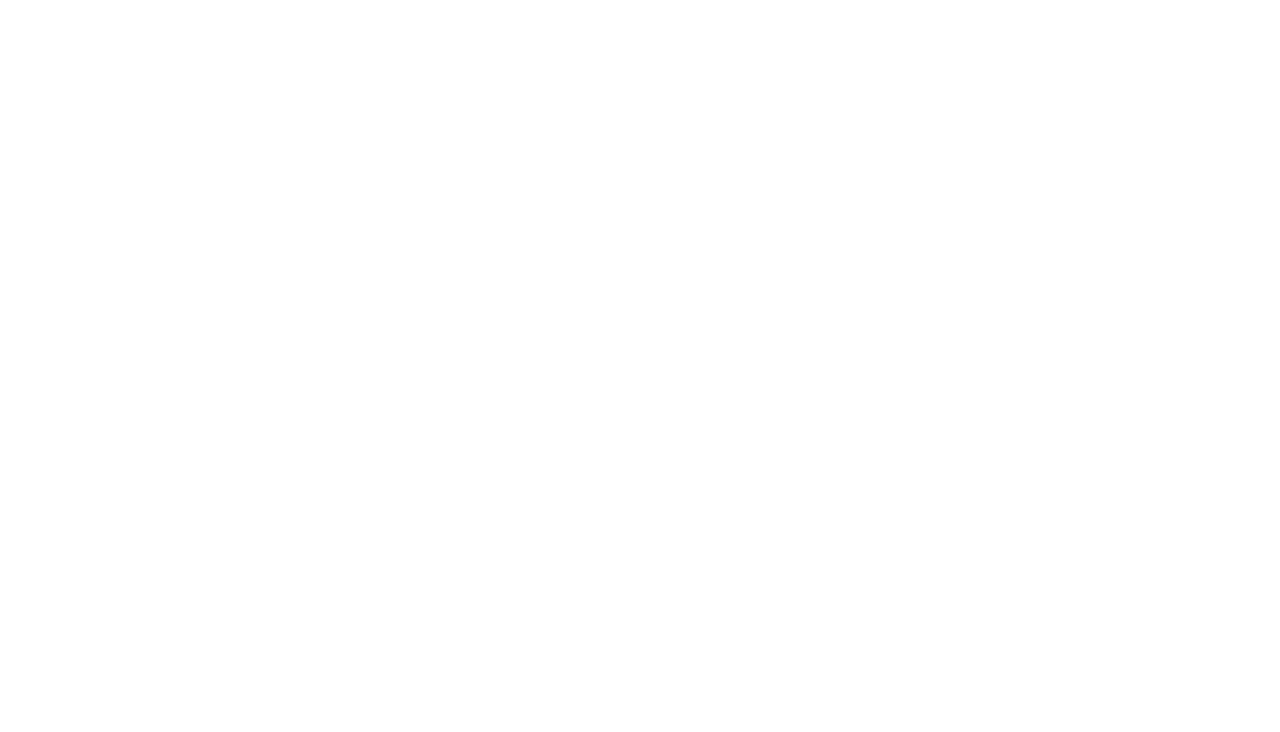
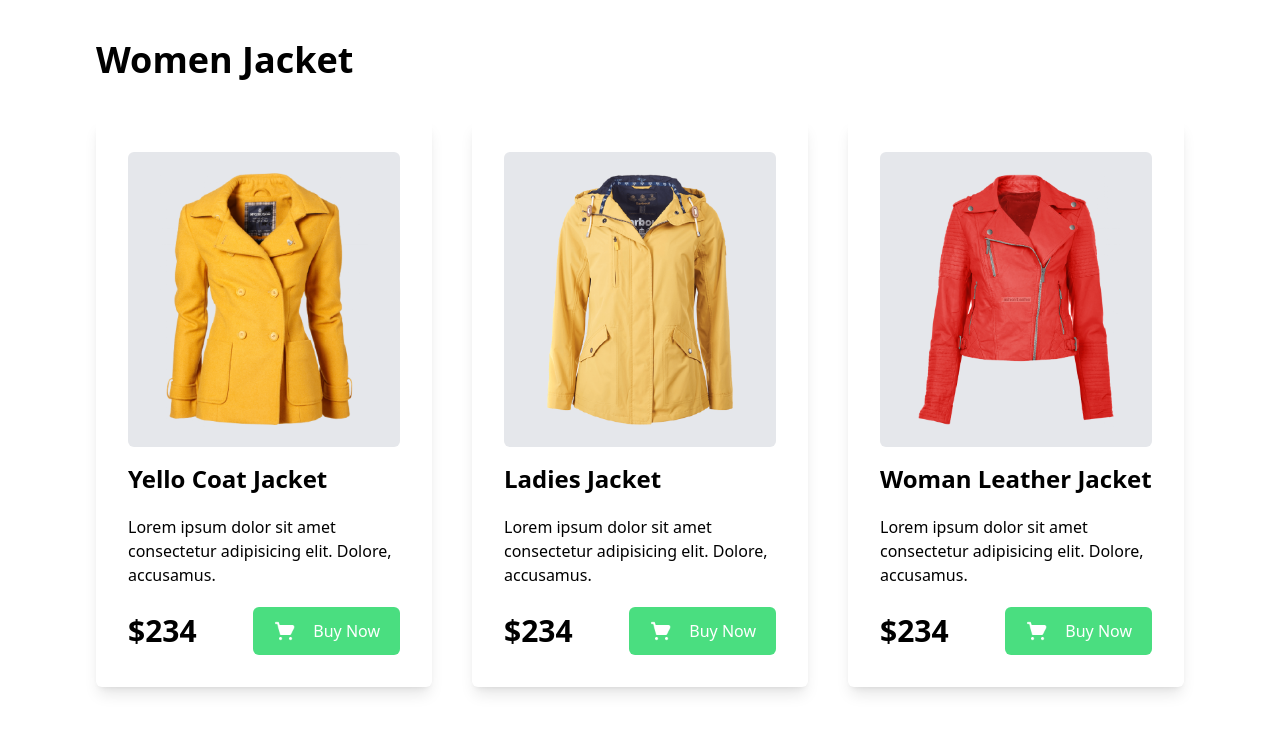
Before and after one commit to JosimHossain1/penguein-fashion, a plain HTML site: page index.html in a window 1280 px wide. Drawn offline with nearby package versions, Linux system fonts and the light colour scheme.

Commit message:
Women Jacket Section Done

```diff
--- a/index.html
+++ b/index.html
@@ -9,8 +9,64 @@
 </head>
 
 <body>
-    <div class="container mx-auto">
+    <div class="px-6 md:px-24 mx-auto">
 
+
+        <!-- Women Jacket -->
+
+        <section class="women-jacket my-10">
+            <h1 class="text-4xl font-bold my-10">Women Jacket</h1>
+            <div class="grid md:grid-cols-3 gap-10">
+
+                <div class="rounded-md shadow-lg p-8">
+                    <div class="jacket bg-gray-200 flex justify-center items-center p-5 rounded-md ">
+                        <img class="w-52" src="/Assets/image/jacket-1.png" alt="">
+                    </div>
+                    <h1 class="text-2xl font-bold my-4">Yello Coat Jacket</h1>
+                    <p class="my-5">Lorem ipsum dolor sit amet consectetur adipisicing elit. Dolore, accusamus.
+                    </p>
+                    <div class="flex justify-between items-center">
+                        <h3 class="text-3xl font-bold">$234</h3>
+
+                        <button class="bg-green-400 py-3 px-5 rounded-md flex items-center gap-4 text-white text-md">
+                            <img class="w-6" src="/Assets/icons/shopping-cart 1.png" alt=""> Buy Now
+                        </button>
+                    </div>
+                </div>
+
+                <div class="rounded-md shadow-lg p-8">
+                    <div class="jacket bg-gray-200 flex justify-center items-center p-5 rounded-md ">
+                        <img class="w-52" src="/Assets/image/jacket-2.png" alt="">
+                    </div>
+                    <h1 class="text-2xl font-bold my-4">Ladies Jacket </h1>
+                    <p class="my-5">Lorem ipsum dolor sit amet consectetur adipisicing elit. Dolore, accusamus.
+                    </p>
+                    <div class="flex justify-between items-center">
+                        <h3 class="text-3xl font-bold">$234</h3>
+
+                        <button class="bg-green-400 py-3 px-5 rounded-md flex items-center gap-4 text-white text-md">
+                            <img class="w-6" src="/Assets/icons/shopping-cart 1.png" alt=""> Buy Now
+                        </button>
+                    </div>
+                </div>
+
+                <div class="rounded-md shadow-lg p-8">
+                    <div class="jacket bg-gray-200 flex justify-center items-center p-5 rounded-md ">
+                        <img class="w-52" src="/Assets/image/jacket-3.png" alt="">
+                    </div>
+                    <h1 class="text-2xl font-bold my-4">Woman Leather Jacket </h1>
+                    <p class="my-5">Lorem ipsum dolor sit amet consectetur adipisicing elit. Dolore, accusamus.
+                    </p>
+                    <div class="flex justify-between items-center">
+                        <h3 class="text-3xl font-bold">$234</h3>
+
+                        <button class="bg-green-400 py-3 px-5 rounded-md flex items-center gap-4 text-white text-md">
+                            <img class="w-6" src="/Assets/icons/shopping-cart 1.png" alt=""> Buy Now
+                        </button>
+                    </div>
+                </div>
+            </div>
+        </section>
 
     </div>
 </body>
```
